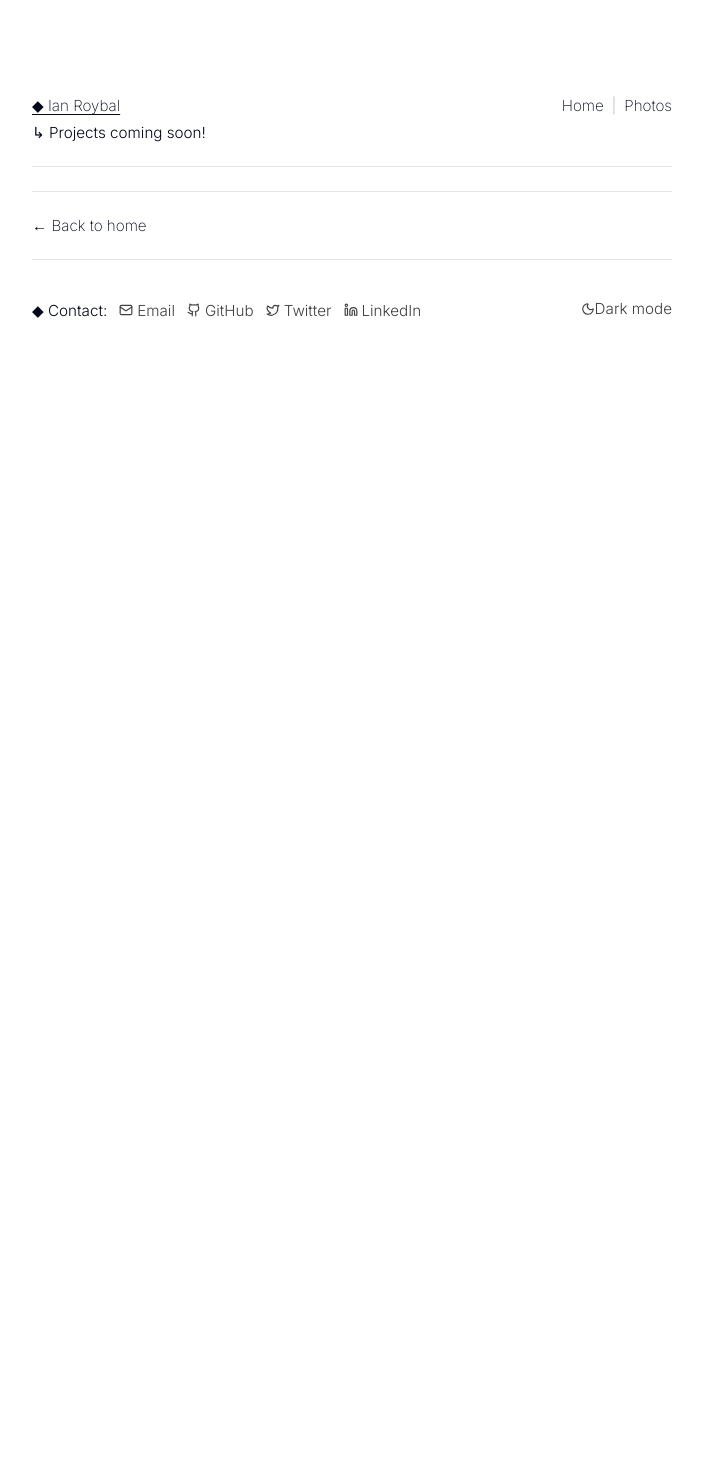
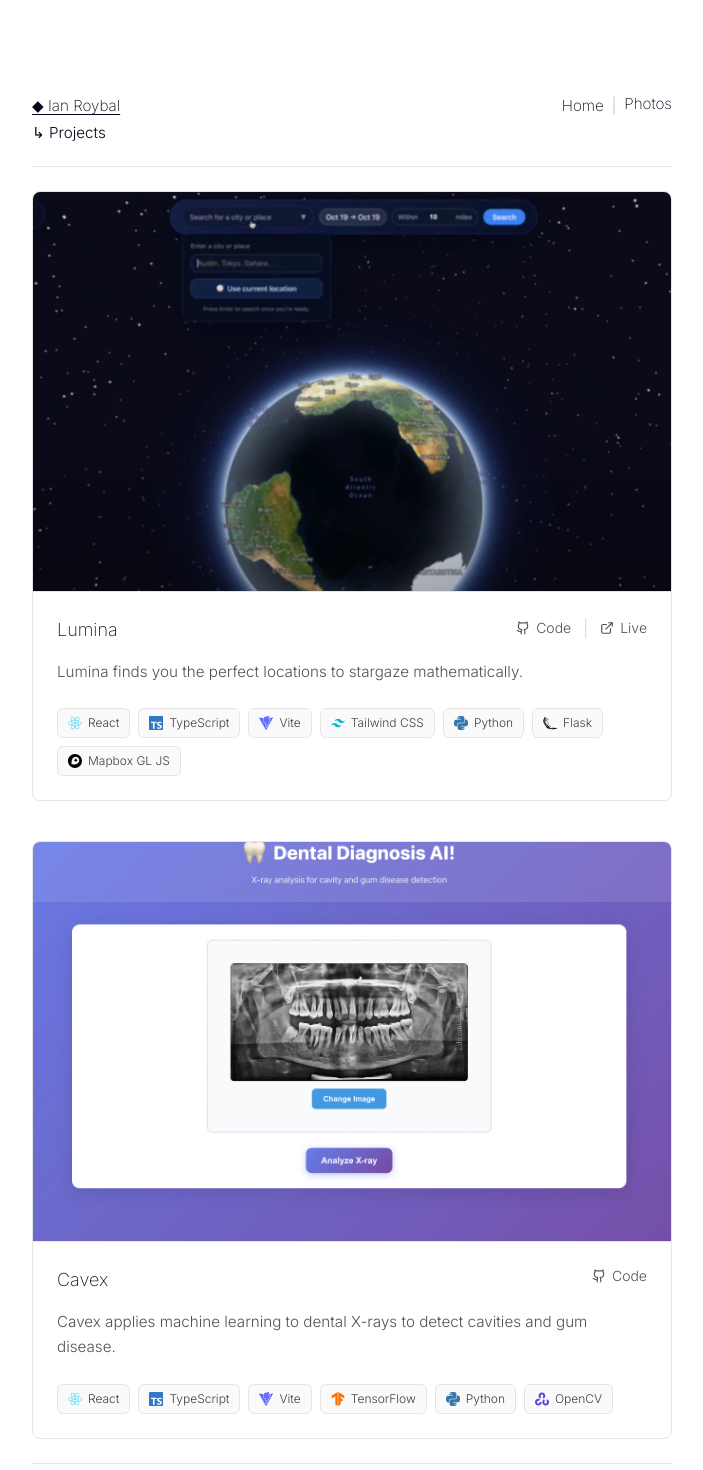
Before and after one commit to ir272/ianroybal-portfolio, a Next.js app: page /projects in a window 1280 px wide. Shown: the top 1470 px of the page, without its empty margins (288-991 px from the left). Before the commit the page ends 800 px from the top, so only its background shows below. Built offline with nearby package versions, Linux system fonts and the light colour scheme.

Commit message:
added projects

```diff
--- a/app/projects/page.tsx
+++ b/app/projects/page.tsx
@@ -19,7 +19,10 @@ import {
   SiWebgl,
   SiJavascript,
   SiSupabase,
-  SiVite
+  SiVite,
+  SiFlask,
+  SiMapbox,
+  SiOpencv
 } from "react-icons/si";
 import { FaDatabase, FaChessKnight, FaGamepad } from "react-icons/fa";
 import { IconType } from "react-icons";
@@ -70,10 +73,31 @@ const techIcons: Record<string, { icon: IconType; color: string }> = {
   "Supabase": { icon: SiSupabase, color: "#3ECF8E" },
   "Vite": { icon: SiVite, color: "#646CFF" },
   "Pygame": { icon: FaGamepad, color: "#3776AB" },
-  "python-chess": { icon: FaChessKnight, color: "#000000" }
+  "python-chess": { icon: FaChessKnight, color: "#000000" },
+  "Flask": { icon: SiFlask, color: "#000000" },
+  "Mapbox GL JS": { icon: SiMapbox, color: "#000000" },
+  "OpenCV": { icon: SiOpencv, color: "#5C3EE8" }
 };
 
-const projects: Project[] = [];
+const projects: Project[] = [
+  {
+    id: "lumina",
+    name: "Lumina",
+    description: "Lumina finds you the perfect locations to stargaze mathematically.",
+    techStack: ["React", "TypeScript", "Vite", "Tailwind CSS", "Python", "Flask", "Mapbox GL JS"],
+    githubUrl: "https://github.com/HackTX-Project",
+    websiteUrl: "https://devpost.com/software/goat-anb0tv",
+    screenshot: "/lumina.png"
+  },
+  {
+    id: "cavex",
+    name: "Cavex",
+    description: "Cavex applies machine learning to dental X-rays to detect cavities and gum disease.",
+    techStack: ["React", "TypeScript", "Vite", "TensorFlow", "Python", "OpenCV"],
+    githubUrl: "https://github.com/ir272/Cavex",
+    screenshot: "/cavex.png"
+  }
+];
 
 export default function Projects() {
   const { shouldBounce } = useNavigationBounce('projects');
@@ -93,7 +117,7 @@ export default function Projects() {
               <Link href="/photography" className={`hover-underline-nudge ${shouldBounce('photography') ? 'nav-bounce-delayed-1' : ''}`}>Photos</Link>
             </div>
           </div>
-          <div>↳ Projects coming soon!</div>
+          <div>↳ Projects</div>
         </div>
 
         <div className="my-6 border-t border-neutral-200 dark:border-neutral-700" />
```
Also changed, not shown: public/cavex.png (added), public/lumina.png (added).
